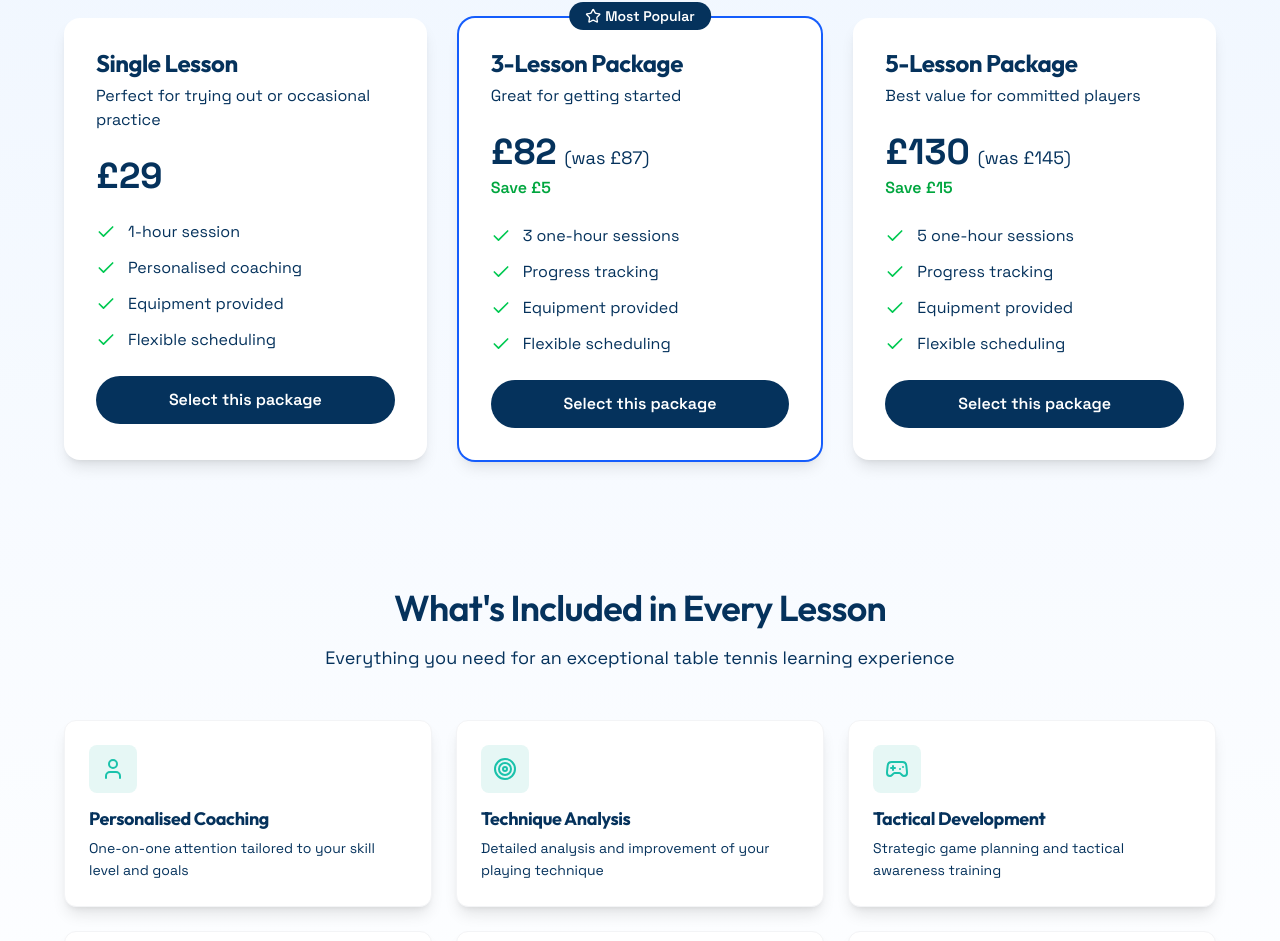
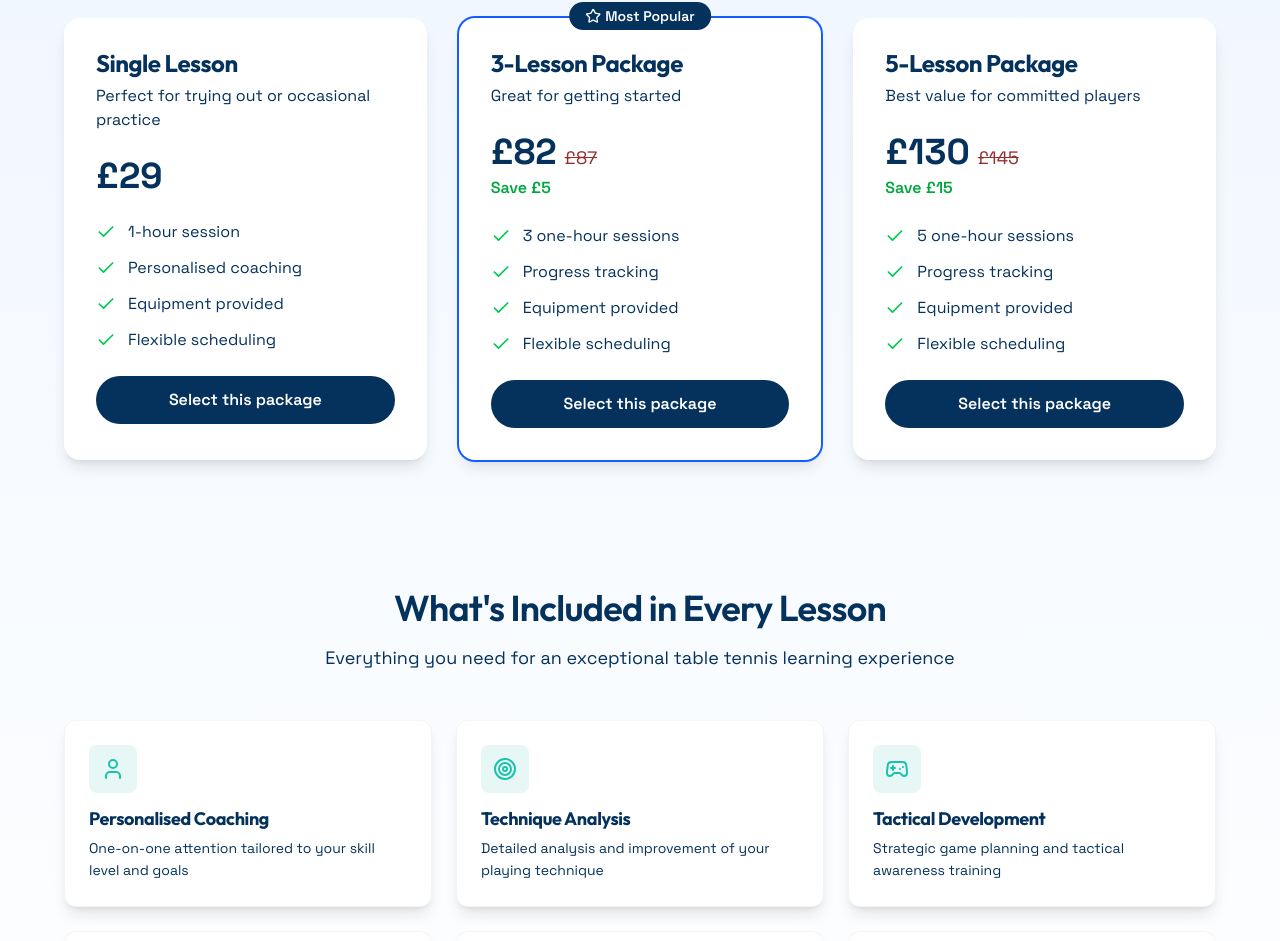
Before and after one commit to zacharvey88/pingability, a Next.js app: page / in a window 1280 px wide. Shown: the part 2085-3026 px from the top of the page. Built offline with nearby package versions, Linux system fonts and the light colour scheme.

Commit message:
Update Pricing component to enhance price display
- Changed the styling of the original price to a strikethrough format for better visual clarity.

```diff
--- a/components/Pricing.tsx
+++ b/components/Pricing.tsx
@@ -89,8 +89,8 @@
                     <div className="flex items-baseline">
                       <span className="text-4xl font-bold text-[#05325c]">£{price}</span>
                       {pkg.type !== 'single' && (
-                        <span className="text-lg text-[#05325c] ml-2">
-                          (was £{originalPrice * (pkg.type === 'package_3' ? 3 : 5)})
+                        <span className="text-lg line-through ml-2" style={{ color: 'hsl(0, 55%, 38%)' }}>
+                          £{originalPrice * (pkg.type === 'package_3' ? 3 : 5)}
                         </span>
                       )}
                     </div>
```
